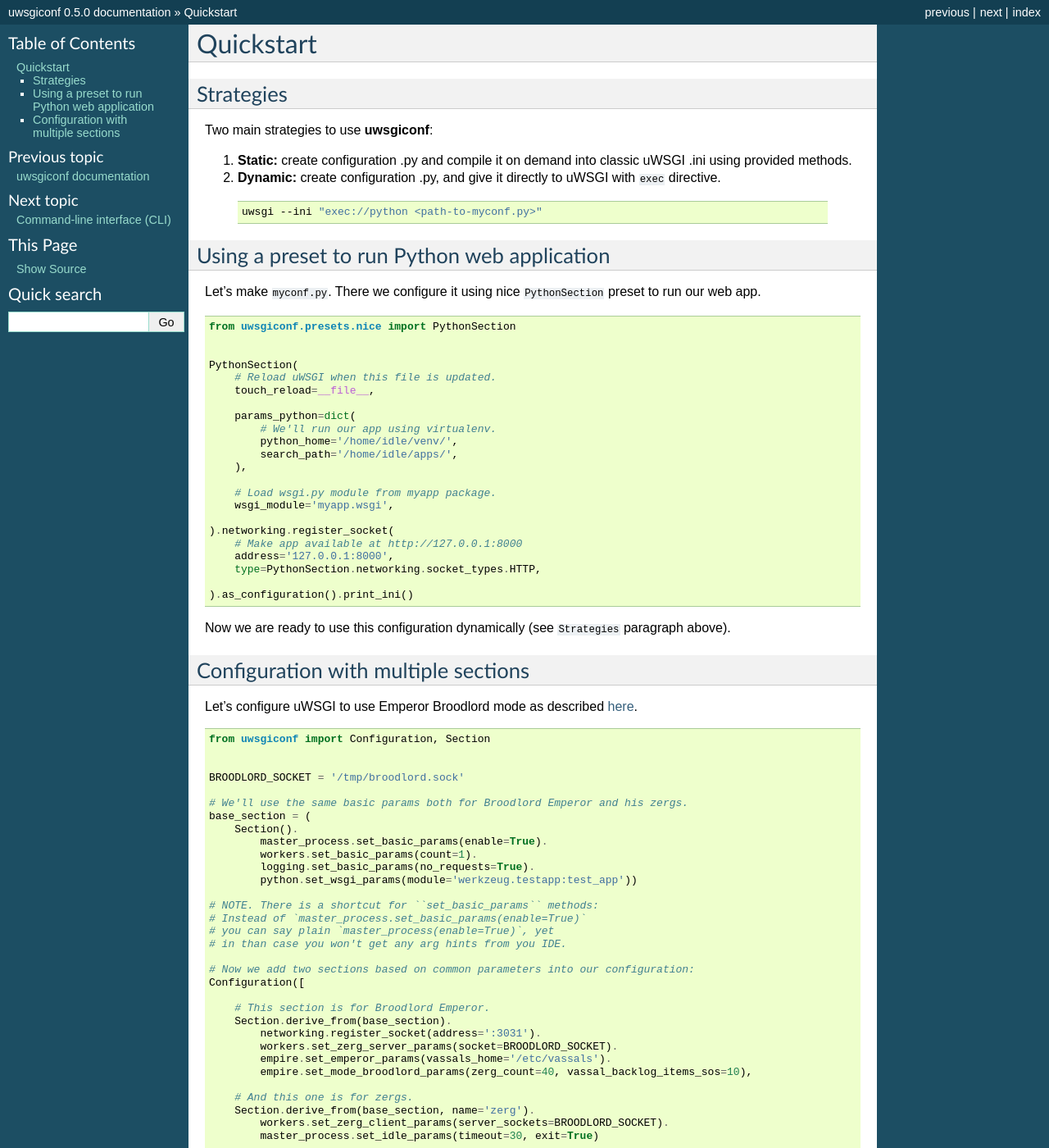
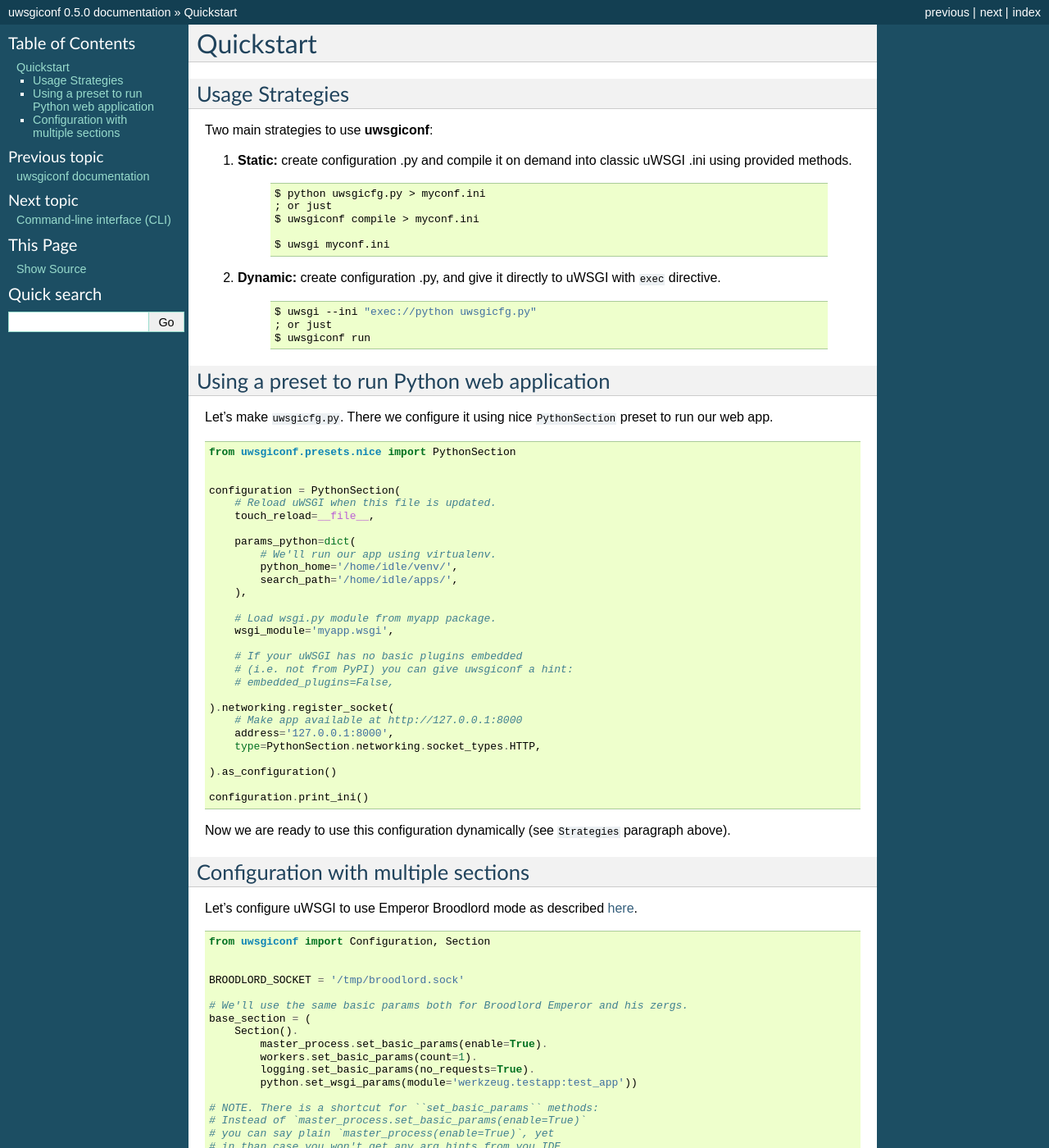
Before and after one commit to idlesign/uwsgiconf, a Sphinx documentation site: the page built from docs/source/quickstart.rst, in a window 1280 px wide and 1400 px high. Shown: the whole window at 82% size. Built offline with Sphinx 7.4.7, drawn with Linux system fonts in a browser that asks for light colours; pages that are not in the unit, such as notebooks, are missing from menus.

Commit message:
CLI: implemented run command.

```diff
--- a/docs/source/quickstart.rst
+++ b/docs/source/quickstart.rst
@@ -1,30 +1,41 @@
 Quickstart
 ==========
 
-Strategies
-----------
+Usage Strategies
+----------------
 
 Two main strategies to use **uwsgiconf**:
 
 1. **Static:** create configuration .py and compile it on demand into classic uWSGI .ini using provided methods.
+
+    .. code-block:: bash
+
+        $ python uwsgicfg.py > myconf.ini
+        ; or just
+        $ uwsgiconf compile > myconf.ini
+
+        $ uwsgi myconf.ini
+
 2. **Dynamic:** create configuration .py, and give it directly to uWSGI with ``exec`` directive.
 
-  .. code-block:: bash
+    .. code-block:: bash
 
-    uwsgi --ini "exec://python <path-to-myconf.py>"
+        $ uwsgi --ini "exec://python uwsgicfg.py"
+        ; or just
+        $ uwsgiconf run
 
 
 Using a preset to run Python web application
 --------------------------------------------
 
-Let's make ``myconf.py``. There we configure it using nice ``PythonSection`` preset to run our web app.
+Let's make ``uwsgicfg.py``. There we configure it using nice ``PythonSection`` preset to run our web app.
 
 .. code-block:: python
 
     from uwsgiconf.presets.nice import PythonSection
 
 
-    PythonSection(
+    configuration = PythonSection(
         # Reload uWSGI when this file is updated.
         touch_reload=__file__,
 
@@ -37,12 +48,19 @@
         # Load wsgi.py module from myapp package.
         wsgi_module='myapp.wsgi',
 
+        # If your uWSGI has no basic plugins embedded
+        # (i.e. not from PyPI) you can give uwsgiconf a hint:
+        # embedded_plugins=False,
+
     ).networking.register_socket(
         # Make app available at http://127.0.0.1:8000
         address='127.0.0.1:8000',
         type=PythonSection.networking.socket_types.HTTP,
 
-    ).as_configuration().print_ini()
+    ).as_configuration()
+
+    configuration.print_ini()
+
 
 Now we are ready to use this configuration dynamically (see ``Strategies`` paragraph above).
 
@@ -76,7 +94,7 @@
     # in than case you won't get any arg hints from you IDE.
 
     # Now we add two sections based on common parameters into our configuration:
-    Configuration([
+    configuration = Configuration([
 
         # This section is for Broodlord Emperor.
         Section.derive_from(base_section).
```
Also changed, not shown: README.rst (+19 -17 lines), docs/source/cli.rst (+19 -0 lines), 5 other files.
